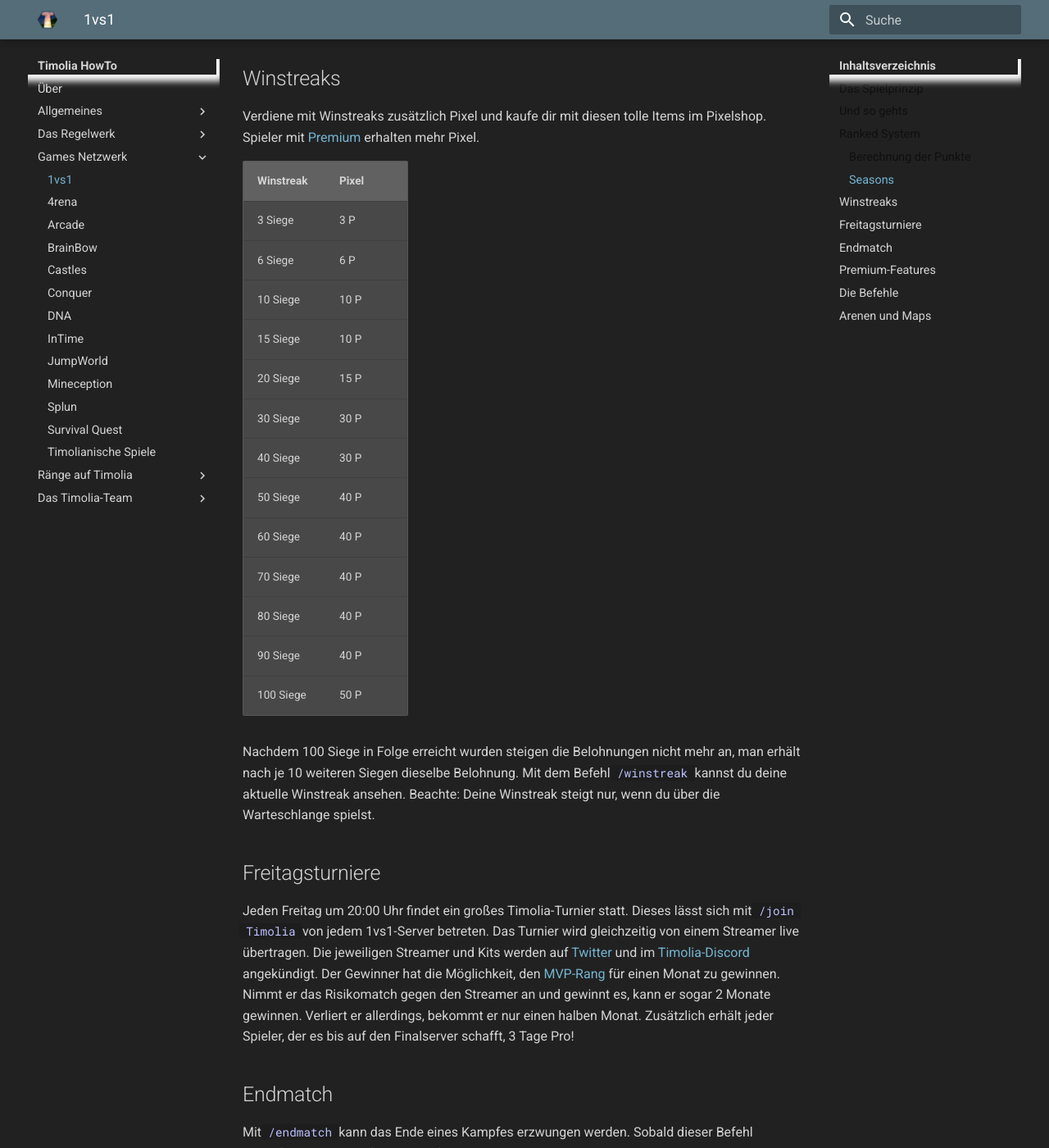
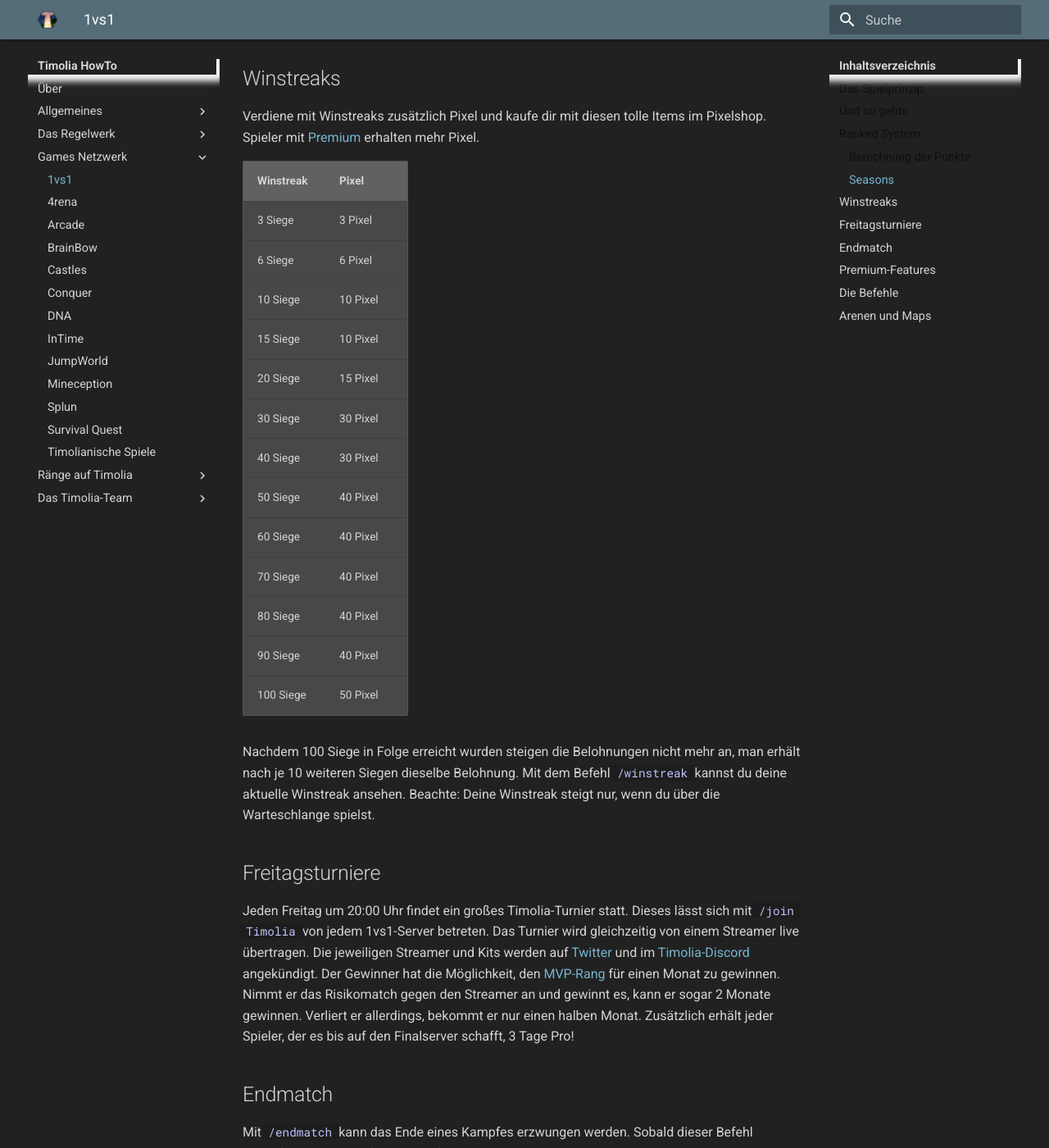
Before and after one commit to TimoliaDE/HowTo, an MkDocs documentation site: the page built from docs/games/1vs1.md, in a window 1280 px wide and 1400 px high, scrolled down 3358 px. Shown: the whole window at 82% size. Built offline with MkDocs 1.6.1 and Material for MkDocs 9.7.7, drawn with Linux system fonts in a browser that asks for light colours; old or Windows-style settings are respelled for this version of MkDocs.

Commit message:
Pixel ausschreiben

```diff
--- a/docs/games/1vs1.md
+++ b/docs/games/1vs1.md
@@ -74,19 +74,19 @@ Verdiene mit Winstreaks zusätzlich Pixel und kaufe dir mit diesen tolle Items i
 
 | Winstreak | Pixel |
 | ------ | ------ |
-| 3 Siege | 3 P |
-| 6 Siege | 6 P |
-| 10 Siege | 10 P |
-| 15 Siege | 10 P |
-| 20 Siege | 15 P |
-| 30 Siege | 30 P |
-| 40 Siege | 30 P |
-| 50 Siege | 40 P |
-| 60 Siege | 40 P |
-| 70 Siege | 40 P |
-| 80 Siege | 40 P |
-| 90 Siege | 40 P |
-| 100 Siege | 50 P |
+| 3 Siege | 3 Pixel |
+| 6 Siege | 6 Pixel |
+| 10 Siege | 10 Pixel |
+| 15 Siege | 10 Pixel |
+| 20 Siege | 15 Pixel |
+| 30 Siege | 30 Pixel |
+| 40 Siege | 30 Pixel |
+| 50 Siege | 40 Pixel |
+| 60 Siege | 40 Pixel |
+| 70 Siege | 40 Pixel |
+| 80 Siege | 40 Pixel |
+| 90 Siege | 40 Pixel |
+| 100 Siege | 50 Pixel |
 
 Nachdem 100 Siege in Folge erreicht wurden steigen die Belohnungen nicht mehr an, man erhält nach je 10 weiteren Siegen dieselbe Belohnung.
 Mit dem Befehl `/winstreak` kannst du deine aktuelle Winstreak ansehen. Beachte: Deine Winstreak steigt nur, wenn du über die Warteschlange spielst.
```
